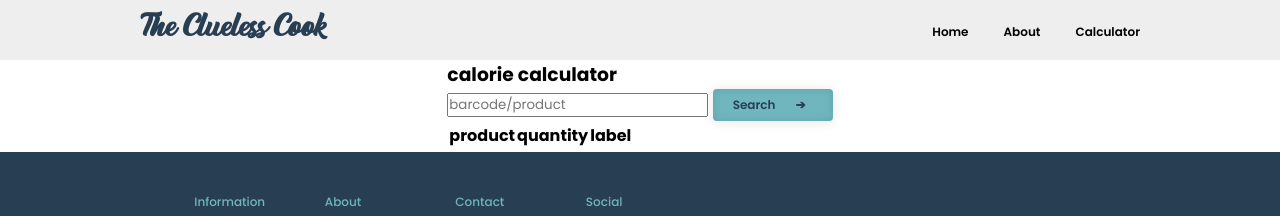
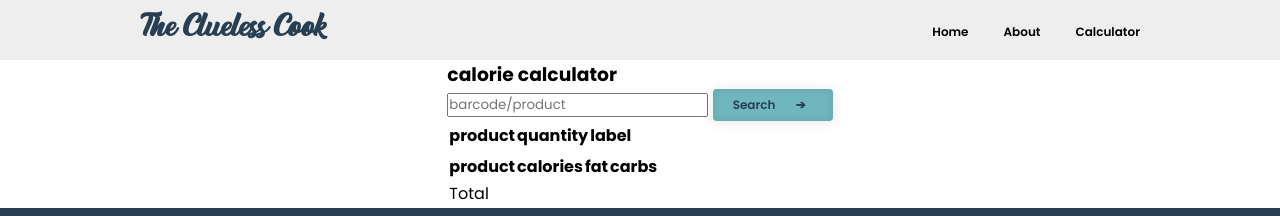
Before and after one commit to NostromosTeaCup/eindopdracht-webdevelopment, a website built with Parcel: page src/calculator.html in a window 1280 px wide. Shown: the top 216 px of the page. Built offline with nearby package versions, Linux system fonts and the light colour scheme.

Commit message:
basic table updated

```diff
--- a/src/calculator.html
+++ b/src/calculator.html
@@ -47,6 +47,27 @@
         </tr>
         </tbody>
       </table>
+      <div>
+        <table>
+          <thead>
+          <tr>
+            <th>product</th>
+            <th>calories</th>
+            <th>fat</th>
+            <th>carbs</th>
+          </tr>
+          </thead>
+
+          <tbody>
+          <tr>
+            <td>Total</td>
+            <td></td>
+            <td></td>
+            <td></td>
+          </tr>
+          </tbody>
+        </table>
+      </div>
     </div>
     </div>
   </div>
```
